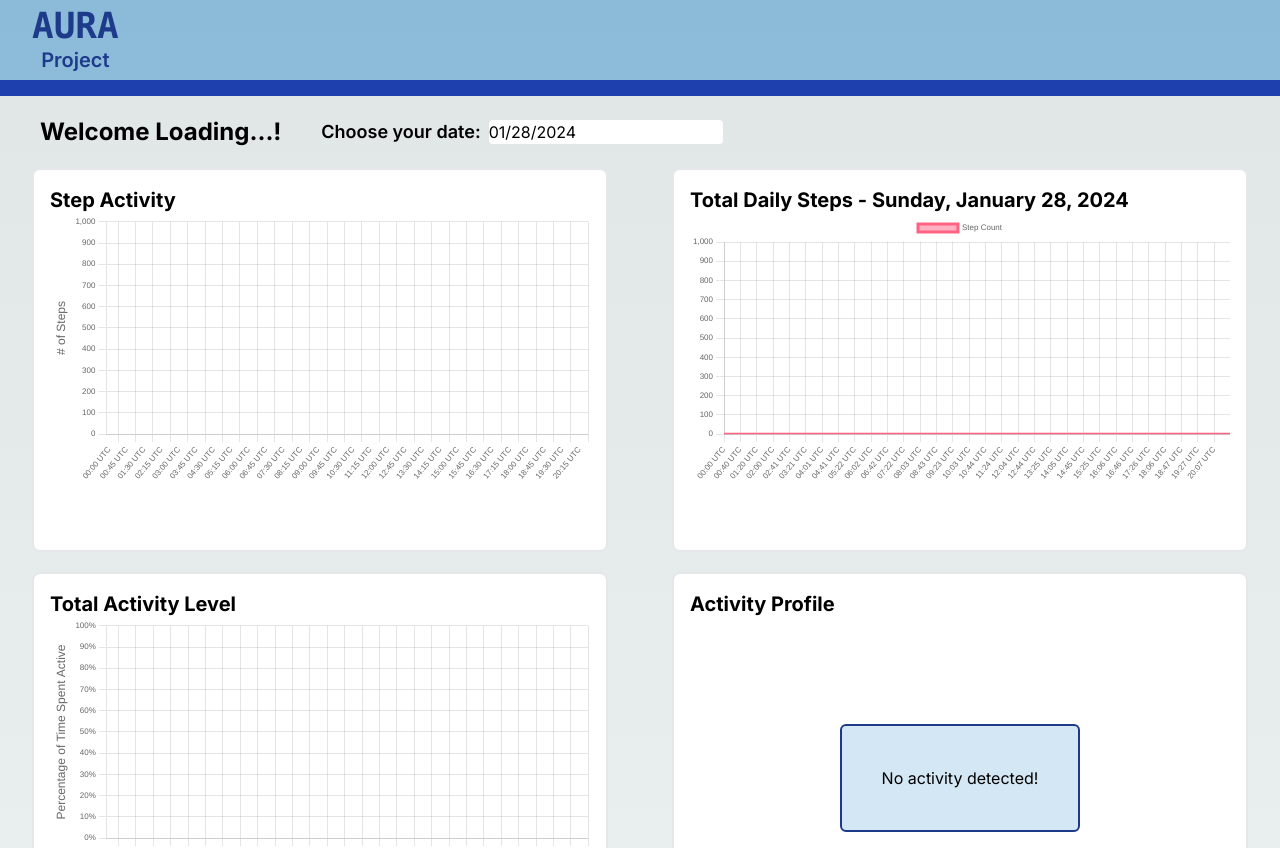
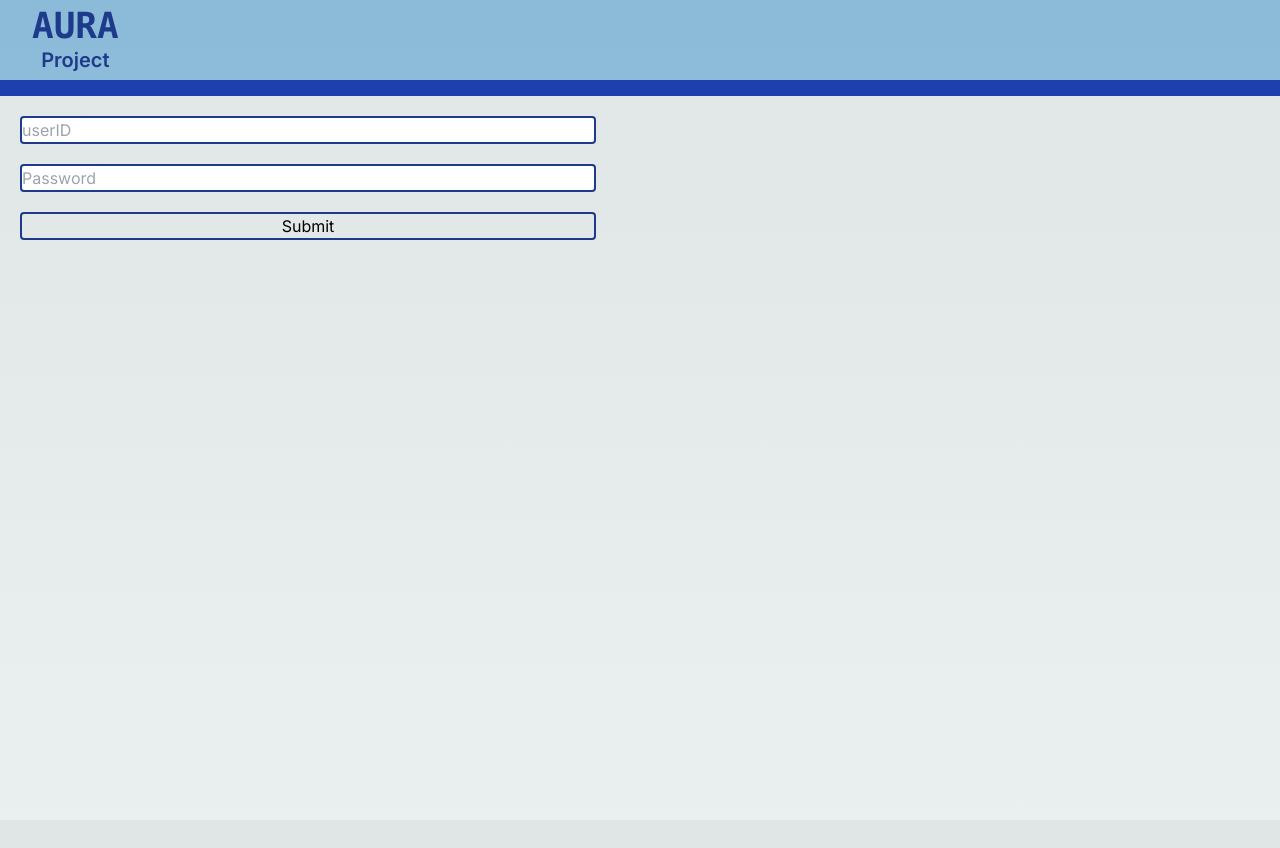
Before and after one commit to gshunc/react-aura-page, a Next.js app: page / in a window 1280 px wide. Shown: the top 848 px of the page. After the commit the page ends 820 px from the top, so only its background shows below. Built offline with nearby package versions, Linux system fonts and the light colour scheme; no server answers; the database is empty.

Commit message:
Got login working, needs security updates, probably quickly

```diff
--- /dev/null
+++ b/app/api/auth/login/[password]/route.js
@@ -0,0 +1,18 @@
+import connectMongoDB from "../../../../../libs/mongoDB";
+import Personal from "../../../../../models/Personal";
+
+export async function GET(request, { params }) {
+  const { password } = params;
+  await connectMongoDB();
+  const user = await Personal.findOne({ uiPass: password }, { userid: 1 });
+  if (!user) {
+    return NextResponse.json({ response: "User not found" }, { status: 404 });
+  }
+  if (!user.userid) {
+    return NextResponse.json(
+      { response: "Userid not found for the user" },
+      { status: 500 }
+    );
+  }
+  return Response.json({ response: user }, { status: 200 });
+}
--- a/app/api/user_info/[id]/route.js
+++ b/app/api/user_info/[id]/route.js
@@ -1,5 +1,5 @@
-import connectMongoDB from "@/libs/mongoDB";
-import Personal from "@/models/Personal";
+import connectMongoDB from "../../../../libs/mongoDB";
+import Personal from "../../../../models/Personal";
 import { NextResponse } from "next/server";
 
 export async function GET(request, { params }) {
--- a/app/components/charts/ActivityBar.jsx
+++ b/app/components/charts/ActivityBar.jsx
@@ -3,7 +3,7 @@ import React, { useState, useEffect } from "react";
 import { Chart as ChartJS } from "chart.js";
 import { Bar } from "react-chartjs-2";
 import { CategoryScale, registerables } from "chart.js";
-import { pullData, formatDate } from "@/app/data/dataProcessing";
+import { formatDate } from "../../data/dataProcessing";
 
 ChartJS.register(CategoryScale, ...registerables);
 ChartJS.defaults.font.size = 8;
--- a/app/components/charts/StepBar.jsx
+++ b/app/components/charts/StepBar.jsx
@@ -3,7 +3,7 @@ import React, { useState, useEffect } from "react";
 import { Chart as ChartJS } from "chart.js";
 import { Bar } from "react-chartjs-2";
 import { CategoryScale, registerables } from "chart.js";
-import { pullData, formatDate } from "@/app/data/dataProcessing";
+import { formatDate } from "../../data/dataProcessing";
 
 ChartJS.register(CategoryScale, ...registerables);
 ChartJS.defaults.font.size = 8;
--- a/app/components/charts/StepChart.jsx
+++ b/app/components/charts/StepChart.jsx
@@ -3,7 +3,6 @@ import React, { useState, useEffect } from "react";
 import { Chart as ChartJS } from "chart.js";
 import { Line } from "react-chartjs-2";
 import { CategoryScale, registerables } from "chart.js";
-import { pullData, formatDate } from "@/app/data/dataProcessing";
 
 ChartJS.register(CategoryScale, ...registerables);
 ChartJS.defaults.font.size = 8;
--- a/app/page.js
+++ b/app/page.js
@@ -1,19 +1,12 @@
 "use client";
-import { useState, useEffect } from "react";
-import GraphBox from "./components/GraphBox";
-import StepChart from "./components/charts/StepChart";
-import StepBar from "./components/charts/StepBar";
-import ActivityBar from "./components/charts/ActivityBar";
-import ActivityProfile from "./components/charts/ActivityProfile";
 import Header from "./components/Header";
-import DatePicker from "react-datepicker";
-import { pullData, countSteps } from "./data/dataProcessing";
+import { useRouter } from "next/navigation";
+import Link from "next/link";
 import "react-datepicker/dist/react-datepicker.css";
 
-const getName = async (id) => {
-  //Makes call to API to fetch username.
+async function login(password) {
   try {
-    let res = await fetch(`/api/user_info/${id}`, {
+    let res = await fetch(`/api/auth/login/${password}`, {
       cache: "no-store",
     });
     if (!res.ok) {
@@ -26,82 +19,52 @@ const getName = async (id) => {
       "Error fetching information about user. Details: " + error.message
     );
   }
-};
+}
 
 export default function Home() {
-  //Base component of project. Hosts all graphs, page header, etc. Also keeps track of date state from DatePicker.
-  const [date, setDate] = useState(new Date(Date.now()));
-  const [name, setName] = useState("Loading...");
-  const [data, setData] = useState(null);
-  const [steps, setSteps] = useState(null);
-  useEffect(() => {
-    const fetchName = async () => {
-      try {
-        const res = await getName("debug1");
-        setName(res?.response?.name);
-      } catch (error) {
-        console.error("Error fetching name:", error);
-      }
-    };
-    fetchName();
-  }, []);
+  const router = useRouter();
+  async function onSubmit(event) {
+    event.preventDefault();
 
-  useEffect(() => {
-    const fetchActivity = async () => {
-      try {
-        const res = await pullData("debug1", date);
-        setSteps(countSteps(res));
-        setData(res);
-      } catch (error) {
-        console.error("Error fetching user actvity", error);
-      }
-    };
-    fetchActivity();
-  }, [date]);
+    const formData = new FormData(event.target);
+    const userid = formData.get("userid");
+    const password = formData.get("password");
+    const res = await login(password);
+    const confirmed = userid === res.response.userid;
 
-  const options = {
-    weekday: "long",
-    year: "numeric",
-    month: "long",
-    day: "numeric",
-  };
-  const formattedDate = date.toLocaleDateString("en-US", options);
-
+    if (confirmed) {
+      router.push(
+        `/pages/home?userid=${encodeURIComponent(res.response.userid)}`
+      );
+    }
+  }
   return (
     <>
       <main className="flex min-h-screen flex-col mb-5">
         <Header />
-        <div className="flex flex-row items-center mt-5">
-          <div className="font-bold text-2xl ml-10">{`Welcome ${name}!`}</div>
-          <div className="font-semibold text-lg ml-10 mr-2">{`Choose your date: `}</div>
-          <DatePicker
-            selected={date}
-            onChange={(date) => setDate(date)}
-            maxDate={new Date(Date.now())}
-            className="rounded"
-          />
-        </div>
-        <div className="flex flex-row justify-around">
-          <div className="flex flex-col">
-            <GraphBox
-              title={"Step Activity"}
-              content={<StepBar unformattedData={data} step_data={steps} />}
-            ></GraphBox>
-            <GraphBox
-              title={"Total Activity Level"}
-              content={<ActivityBar unformattedData={data} />}
-            ></GraphBox>
-          </div>
-          <div className="flex flex-col">
-            <GraphBox
-              title={`Total Daily Steps - ${formattedDate}`}
-              content={<StepChart unformattedData={data} step_data={steps} />}
-            ></GraphBox>
-            <GraphBox
-              title={"Activity Profile"}
-              content={<ActivityProfile unformattedData={data} />}
-            ></GraphBox>
-          </div>
+        <div>
+          <form onSubmit={onSubmit} className="flex flex-col w-wide_graph ml-5">
+            <input
+              type="text"
+              name="userid"
+              placeholder="userID"
+              required
+              className="mt-5 rounded border-2 border-blue-900"
+            />
+            <input
+              type="text"
+              name="password"
+              placeholder="Password"
+              required
+              className="mt-5 rounded border-2 border-blue-900"
+            />
+            <button
+              type="submit"
+              className=" w-auto mt-5 rounded border-2 border-blue-900"
+            >
+              Submit
+            </button>
+          </form>
         </div>
       </main>
     </>
--- /dev/null
+++ b/app/pages/home/page.js
@@ -0,0 +1,117 @@
+"use client";
+import { useState, useEffect } from "react";
+import GraphBox from "../../components/GraphBox";
+import StepChart from "../../components/charts/StepChart";
+import StepBar from "../../components/charts/StepBar";
+import ActivityBar from "../../components/charts/ActivityBar";
+import ActivityProfile from "../../components/charts/ActivityProfile";
+import Header from "../../components/Header";
+import DatePicker from "react-datepicker";
+import { pullData, countSteps } from "../../data/dataProcessing";
+import { useSearchParams } from "next/navigation";
+import { useRouter } from "next/navigation";
+import "react-datepicker/dist/react-datepicker.css";
+
+const getName = async (id) => {
+  //Makes call to API to fetch username.
+  try {
+    let res = await fetch(`/api/user_info/${id}`, {
+      cache: "no-store",
+    });
+    if (!res.ok) {
+      throw new Error("Error fetching user data.");
+    }
+    return res.json();
+  } catch (error) {
+    console.error("Error in getProfileInfoById:", error);
+    throw new Error(
+      "Error fetching information about user. Details: " + error.message
+    );
+  }
+};
+
+export default function Home() {
+  //Base component of project. Hosts all graphs, page header, etc. Also keeps track of date state from DatePicker.
+  const [date, setDate] = useState(new Date(Date.now()));
+  const [name, setName] = useState("Loading...");
+  const [data, setData] = useState(null);
+  const [steps, setSteps] = useState(null);
+  const router = useRouter();
+  const searchParams = useSearchParams();
+  const userid = searchParams.get("userid") ?? "";
+
+  useEffect(() => {
+    const fetchName = async () => {
+      try {
+        const res = await getName(userid);
+        setName(res?.response?.name);
+      } catch (error) {
+        console.error("Error fetching name:", error);
+      }
+    };
+    fetchName();
+  }, []);
+
+  useEffect(() => {
+    const fetchActivity = async () => {
+      try {
+        const res = await pullData(userid, date);
+        setSteps(countSteps(res));
+        setData(res);
+      } catch (error) {
+        console.error("Error fetching user actvity", error);
+      }
+    };
+    fetchActivity();
+  }, [date]);
+
+  const options = {
+    weekday: "long",
+    year: "numeric",
+    month: "long",
+    day: "numeric",
+  };
+  const formattedDate = date.toLocaleDateString("en-US", options);
+
+  return userid !== "" ? (
+    <>
+      <main className="flex min-h-screen flex-col mb-5">
+        <Header />
+        <div className="flex flex-row items-center mt-5">
+          <div className="font-bold text-2xl ml-10">{`Welcome ${name}!`}</div>
+          <div className="font-semibold text-lg ml-10 mr-2">{`Choose your date: `}</div>
+          <DatePicker
+            selected={date}
+            onChange={(date) => setDate(date)}
+            maxDate={new Date(Date.now())}
+            className="rounded"
+          />
+        </div>
+        <div className="flex flex-row justify-around">
+          <div className="flex flex-col">
+            <GraphBox
+              title={"Step Activity"}
+              content={<StepBar unformattedData={data} step_data={steps} />}
+            ></GraphBox>
+            <GraphBox
+              title={"Total Activity Level"}
+              content={<ActivityBar unformattedData={data} />}
+            ></GraphBox>
+          </div>
+          <div className="flex flex-col">
+            <GraphBox
+              title={`Total Daily Steps - ${formattedDate}`}
+              content={<StepChart unformattedData={data} step_data={steps} />}
+            ></GraphBox>
+            <GraphBox
+              title={"Activity Profile"}
+              content={<ActivityProfile unformattedData={data} />}
+            ></GraphBox>
+          </div>
+        </div>
+      </main>
+    </>
+  ) : (
+    router.push("/")
+  );
+}
--- a/models/Personal.js
+++ b/models/Personal.js
@@ -10,6 +10,10 @@ var personalSchema = new Schema({
   email: { type: String, required: true },
   phone: { type: String, required: true },
   password: {
+    type: String,
+    required: true,
+  },
+  uiPass: {
     type: String,
     required: true,
   },
--- a/package.json
+++ b/package.json
@@ -20,6 +20,7 @@
   },
   "devDependencies": {
     "@faker-js/faker": "^8.4.1",
+    "@types/node": "20.11.19",
     "autoprefixer": "^10.0.1",
     "eslint": "^8",
     "eslint-config-next": "14.1.0",
```
Also changed, not shown: tsconfig.json (added, +34 -0 lines), 1 other file (tests, documents, lock files or other folders).
